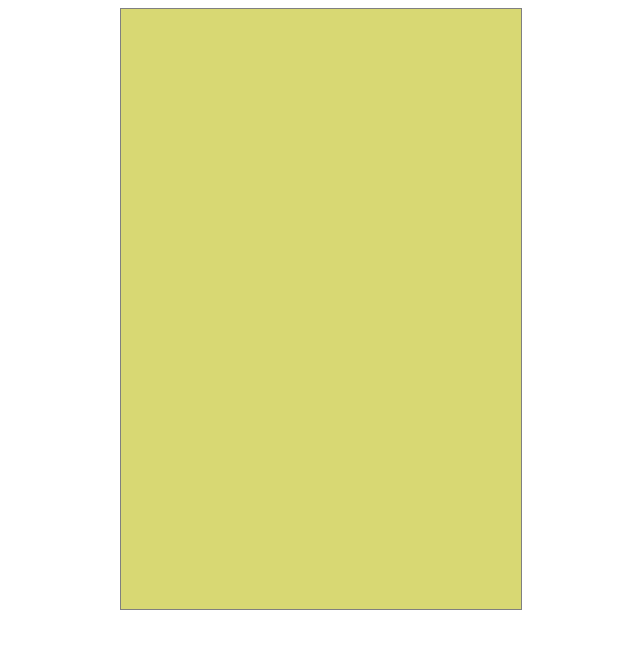
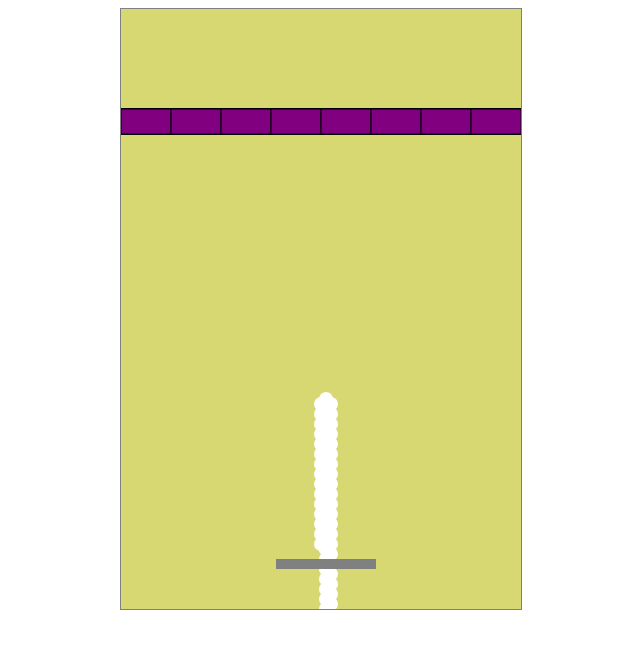
Before and after one commit to kxu9846/brick_breaker, a plain HTML site: page index.html in a window 1280 px wide. Shown: the whole page, without its empty margins (319-959 px from the left). Drawn offline with Linux system fonts and the light colour scheme.

Commit message:
issue: brick values not set properly to bricks array

```diff
--- a/ball.js
+++ b/ball.js
@@ -1,10 +1,18 @@
 class Ball {
-    constructor(ctx, x, y, radius, color) {
+    constructor(ctx, x, y, radius, color, speed, velocityX, velocityY) {
         this.ctx = ctx
         this.x = x
         this.y =  y
         this.radius = radius
         this.color = color
+        this.speed = speed
+        this.velocityX = velocityX
+        this.velocityY = velocityY
+    }
+
+    move() {
+        this.x -= this.velocityX;
+        this.y -= this.velocityY;
     }
 
     render() {
@@ -16,5 +24,3 @@ class Ball {
         this.ctx.fill();
     }
 }
-
-export default Ball
--- a/brick.js
+++ b/brick.js
@@ -1,17 +1,17 @@
 class Brick {
-    constructor(ctx, width, height, color, x, y) {
+    constructor(ctx, x, y, width, height, color) {
         this.ctx = ctx
+        this.x = x
+        this.y = y
         this.width = width
-        this.height =  height
+        this.height = height
         this.color = color
-        this.x = x
-        this. y = y
     }
 
     render() {
+        this.ctx.fillStyle = this.color;
         this.ctx.fillRect(this.x, this.y, this.width, this.height)
-        this.ctx.fillStyle = this.color;
+        this.ctx.strokeStyle = "black";
+        this.ctx.strokeRect(this.x, this.y, this.width, this.height);
     }
 }
-
-export default Brick
--- a/brickBreaker.js
+++ b/brickBreaker.js
@@ -1,7 +1,3 @@
-import Brick  from './brick'
-import Ball  from './ball'
-import Paddle from './paddle'
-
 class BrickBreaker {
     constructor() {
         this.canvas = document.getElementById('canvas')
@@ -11,49 +7,140 @@ class BrickBreaker {
     }
 
     initializeEntities() {
-        this.ball = new Ball(200,-500, 5, 'white')
-        this.paddle = new Paddle(100, 10, 200, -505, 'white')
-        this.bricks = []
-        let x = 0
+        this.ball = new Ball(this.ctx, this.canvas.width/2,545, 7, '#FFF', 10, 5, 5)
+        this.paddle = new Paddle(this.ctx, 100, 10, 155, 550, 'grey')
+        this.bricks = new Array(5).fill(new Array(8).fill([]))
+
+        const colors = ['red', 'blue', 'green', 'yellow', 'purple']
+
         let y = 0
-
-        for (let row = 0; row < 6; row++) {
+        for (let row = 0; row < 5; row++) {
+            let x = 0
             for (let col = 0; col < 8; col++) {
-                x+= 100
-                let brick = new Brick(this.ctx, 100, 50, 'red', x, y)
-                this.bricks.push(brick)
+                let color = colors[row]
+                console.log("x, y, and color: ", x, y, color)
+                console.log("array row and col: ", row, col)
+                let brick = new Brick(this.ctx, x, y, 50, 25, color)
+                x+=50
+                this.bricks[row][col] = brick
+                console.log("current brick before pushing to array", this.bricks[row][col])
+                console.log("brick array", this.bricks)
+                console.log("key into array for current brick value", this.bricks[row][col])
             }
-            y-= 50
+            y+=25
         }
     }
 
+    detectKeyPressed() {
+        window.addEventListener('keyDown', this.keyUpHandler);
+        window.addEventListener('keyUp', this.keyDownHandler);
+    }
+
+    keyUpHandler() {
+        switch (key) {
+            case 37:
+              this.leftArrowPressed = true;
+              break;
+            case 39:
+              this.rightArrowPressed = true;
+              break;
+        }
+    }
+
+    keyDownHandler() {
+        switch (key) {
+            case 37:
+              this.leftArrowPressed = false;
+              break;
+            case 39:
+              this.rightArrowPressed = false;
+              break;
+        }
+    }
     updateEntities() {
+        //if leftArrow pressed, paddle's x value decreases
+        if (this.leftArrowPressed && this.paddle.x > 0) {
+            this.paddle.x -= 8
+        }
+        //if rightArrowPressed, paddle's x value increases
+        else if (this.rightArrowPressed && this.paddle.x < this.canvas.wdith) {
+            this.paddle.x += 8
+        }
+    }
+
+    detectPaddleCollision() {
+        // if paddle hits ball, ball moves in opposite direction, velocity increases
+        const paddleTop = this.paddle.y
+        const paddleBottom = this.paddle.x + this.paddle.width
+        const paddleLeft = this.paddle.x
+        const paddleRight = this.paddle.y + this.paddle.height
+
+        const ballTop = this.ball.y - this.ball.radius
+        const ballBottom = this.ball.x + this.ball.radius
+        const ballLeft = this.ball.x - this.ball.radius
+        const ballRight = this.ball.y + this.ball.radius
+
+        if (paddleTop === ballBottom) {
+            if (paddleLeft <= ballLeft && paddleRight >= ballRight) {
+                this.ball.velocityY = -this.ball.velocityY
+            }
+        }
 
     }
 
-    detectCollisions() {
+    detectBrickCollisions() {
+        // if ball hits brick, 1. brick breaks, score +=1, ball direction changes, velocity increases
+    }
 
+    detectCanvasCollision() {
+        // if ball hits canvas edge, 1. direction changes, velocity increases
+        const ballTop = this.ball.y - this.ball.radius
+        const ballLeft = this.ball.x - this.ball.radius
+        const ballRight = this.ball.y + this.ball.radius
+
+        //if ball hits right or left  wall, it moves in opposite direction
+        if (ballLeft <= 0 || ballRight >= this.canvas.width) {
+            this.ball.velocityX = -this.ball.velocityX
+        }
+        //if ball hits top wall, it comes back down
+        else if (ballTop >= 0) {
+            this.ball.velocityY = -this.ball.velocityY
+        }
+    }
+
+    reset() {
+        // reset game
     }
 
     update() {
+        this.detectKeyPressed()
         this.updateEntities()
-        this.detectCollisions()
+        this.detectPaddleCollision()
+        this.detectBrickCollisions()
+        this.detectCanvasCollision()
+        this.ball.move()
     }
 
     render() {
         // Draw all entities here - ball, paddle, bricks
+        // console.log("this is bricks", this.bricks)
+        for (let row = 0; row < this.bricks.length; row++) {
+            for (let col = 0; col < this.bricks[row].length; col++ ) {
+                this.bricks[row][col].render()
+            }
+        }
         this.ball.render()
         this.paddle.render()
     }
 
     run() {
-       this.update()
-       this.render()
+        console.log("i am in run")
+        this.update()
+        this.render()
     }
 
     start() {
-        // interval loop where you run this.run()
-        setInterval(this.run(), 1000 / 60);
+        setInterval(this.run.bind(this), 1000 / 60);
     }
 
 }
--- a/index.html
+++ b/index.html
@@ -8,10 +8,9 @@
   <body>
     <!-- game board canvas-->
     <canvas id="canvas" width="400" height="600"></canvas>
-    <!-- link to pong js file -->
-    <script type="javascript" src="brickBreaker.js"></script>
-    <script type="javascript" src="brick.js"></script>
-    <script type="javascript" src="ball.js"></script>
-    <script type="javascript" src="paddle.js"></script>
+    <script type="text/javascript" src="brick.js"></script>
+    <script type="text/javascript" src="ball.js"></script>
+    <script type="text/javascript" src="paddle.js"></script>
+    <script type="text/javascript" src="brickBreaker.js"></script>
     </body>
 </html>
--- a/paddle.js
+++ b/paddle.js
@@ -10,9 +10,7 @@ class Paddle {
     }
 
     render() {
+        this.ctx.fillStyle = this.color;
         this.ctx.fillRect(this.x, this.y, this.width, this.height)
-        this.ctx.fillStyle = this.color;
     }
 }
-
-export default Paddle
```
